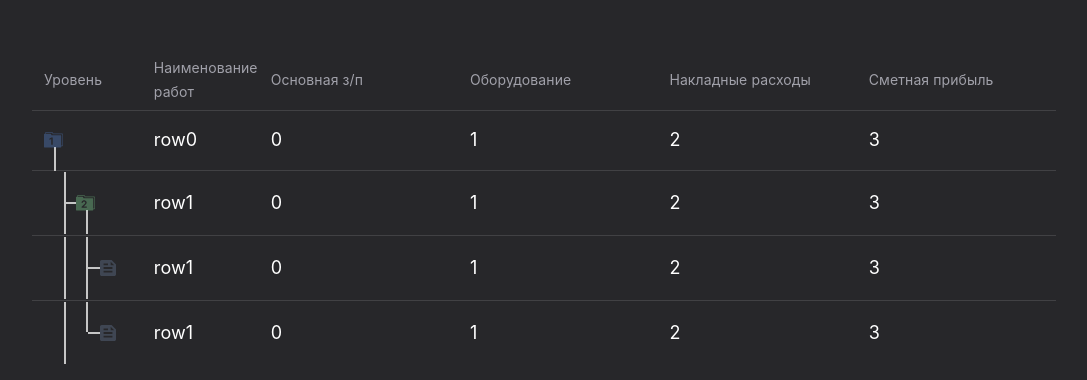
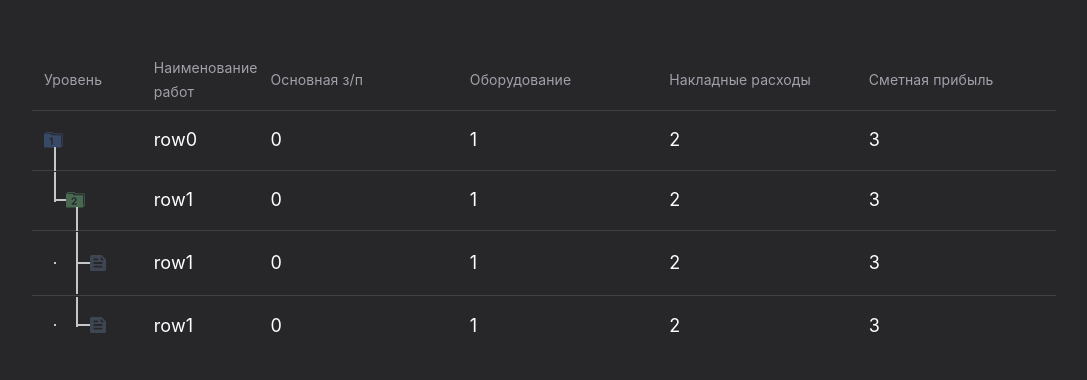
Before and after one commit to ArhDemetriy/test_material-ui, a React (Create React App) app: page / in a window 1280 px wide. Shown: the top 380 px of the page, without its empty margins (96-1183 px from the left). Built offline with nearby package versions, Linux system fonts and the light colour scheme.

Commit message:
ref settings lines in Controls

```diff
--- a/src/features/CustomTable/Controls.tsx
+++ b/src/features/CustomTable/Controls.tsx
@@ -5,25 +5,29 @@ import folder2 from "./ico/folder2.svg";
 import doc from "./ico/doc.svg";
 
 export interface ControlsProps{
-    readonly countInputLines?: 0 | 1 | 2
-    readonly lastInputLineIsLong?: boolean
+    /**
+     * @example
+     * ['invisible', 'short']
+     */
+    readonly linesMask?: [...('invisible' | 'long')[], 'short' | 'long']
     readonly existOutputLine?: boolean
 }
 
-const InputLines: FC<Pick<ControlsProps, 'countInputLines' | 'lastInputLineIsLong'>> = p => {
-    if (!p.countInputLines)
+const InputLines: FC<Pick<ControlsProps, 'linesMask'>> = p => {
+    if (!p.linesMask?.length)
         return null
 
     const className = `${styles['controls__line']} ${styles['controls__line-input']}`
 
-    const classes: string[] = []
-    for (let i = 0; i < p.countInputLines - 1; i++)
-        classes.push(`${className} ${styles['controls__line-input-long']}`)
+    const classes: string[] = p.linesMask.map(style => {
+        if (style === 'invisible')
+            return `${className} ${styles['controls__line-input-invisible']}`
+        if (style === 'short')
+            return `${className} ${styles['controls__line-input-short']}`
+        return `${className} ${styles['controls__line-input-long']}`
+    })
 
-    if (p.lastInputLineIsLong)
-        classes.push(`${className} ${styles['controls__line-input-long']} ${styles['controls__line-input-last']}`)
-    else
-        classes.push(`${className} ${styles['controls__line-input-short']} ${styles['controls__line-input-last']}`)
+    classes[0] += ' ' + styles['controls__line-input-first']
 
     return <>{classes
         .map((className, i) => <div className={className} key={i} />)}
@@ -33,11 +37,11 @@ const InputLines: FC<Pick<ControlsProps, 'countInputLines' | 'lastInputLineIsLon
 const ICO_HEIGHT = "--ico_height" as const
 const ICO_WIGHT = "--ico_width" as const
 
-function getIcoSrc(props: Pick<ControlsProps, 'countInputLines'>) {
+function getIcoSrc(props: Pick<ControlsProps, 'linesMask'>) {
     let result = folder1
-    if (props.countInputLines === 1)
+    if (props.linesMask?.length === 1)
         result = folder2
-    else if (props.countInputLines === 2)
+    else if (props.linesMask?.length === 2)
         result = doc
     return result
 }
@@ -64,11 +68,11 @@ export const Controls: FC<ControlsProps> = p => {
         setSizeConstants({ ...sizeConstants, ...newSize })
     }, [])
 
-    const isChildren = !!p.countInputLines
+    const isChildren = !!p.linesMask
     const icoSrc = getIcoSrc(p)
 
     return <div style={sizeConstants as CSSProperties} className={styles['controls']}>
-        <InputLines countInputLines={p.countInputLines} lastInputLineIsLong={p.lastInputLineIsLong} />
+        <InputLines linesMask={p.linesMask} />
 
         {isChildren && <div className={styles['controls__wrapper']}>
             <div className={`${styles['controls__line']} ${styles['controls__line-dash']}`} /></div>}
--- a/src/features/CustomTable/CustomTable.tsx
+++ b/src/features/CustomTable/CustomTable.tsx
@@ -29,7 +29,6 @@ export const CustomTable: FC<CustomTableProps> = p => {
         <tbody className={styles['table__body']}>
             <Row
                 requiredClass={styles['table__body__item'] || ''}
-                countInputLines={0}
                 existOutputLine={true}
                 data={{
                     rowName: 'row0',
@@ -40,8 +39,7 @@ export const CustomTable: FC<CustomTableProps> = p => {
                 }} />
             <Row
                 requiredClass={styles['table__body__item'] || ''}
-                countInputLines={1}
-                lastInputLineIsLong={true}
+                linesMask={['short']}
                 existOutputLine={true}
                 data={{
                     rowName: 'row1',
@@ -52,8 +50,7 @@ export const CustomTable: FC<CustomTableProps> = p => {
                 }} />
             <Row
                 requiredClass={styles['table__body__item'] || ''}
-                countInputLines={2}
-                lastInputLineIsLong={true}
+                linesMask={['invisible', 'long']}
                 existOutputLine={false}
                 data={{
                     rowName: 'row1',
@@ -64,8 +61,7 @@ export const CustomTable: FC<CustomTableProps> = p => {
                 }} />
             <Row
                 requiredClass={styles['table__body__item'] || ''}
-                countInputLines={2}
-                lastInputLineIsLong={false}
+                linesMask={['invisible', 'short']}
                 existOutputLine={false}
                 data={{
                     rowName: 'row1',
--- a/src/features/CustomTable/Row.tsx
+++ b/src/features/CustomTable/Row.tsx
@@ -21,7 +21,7 @@ export const Row: FC<IncludeClassName<RowProps>> = p => {
 
     return <tr className={styles['row']}>
         <td className={tdClassName}>
-            <Controls countInputLines={p.countInputLines} lastInputLineIsLong={p.lastInputLineIsLong} existOutputLine={p.existOutputLine} /></td>
+            <Controls linesMask={p.linesMask} existOutputLine={p.existOutputLine} /></td>
         <td className={tdClassName}>{p.data.rowName}</td>
         <td className={tdClassName}>{p.data.salary}</td>
         <td className={tdClassName}>{p.data.equipmentCosts}</td>
```
